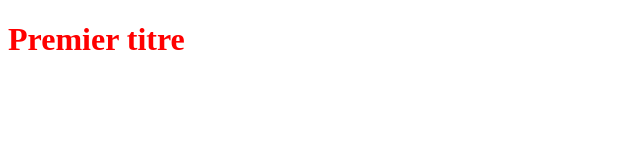
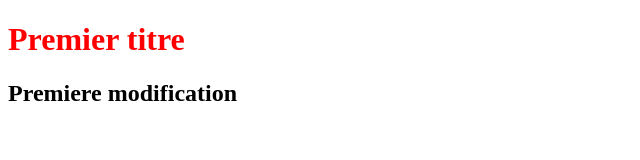
Before and after one commit to AyoubBill/OpenclassroomsProject, a plain HTML site: page index.html in a window 1280 px wide. Shown: the whole page, without its empty margins (0-640 px from the left). Drawn offline with Linux system fonts and the light colour scheme.

Commit message:
Ajout de la premiere modification en H2

```diff
--- a/index.html
+++ b/index.html
@@ -9,5 +9,6 @@
 </head>
 <body>
     <h1>Premier titre</h1>
+    <h2>Premiere modification</h2>
 </body>
 </html>
```
